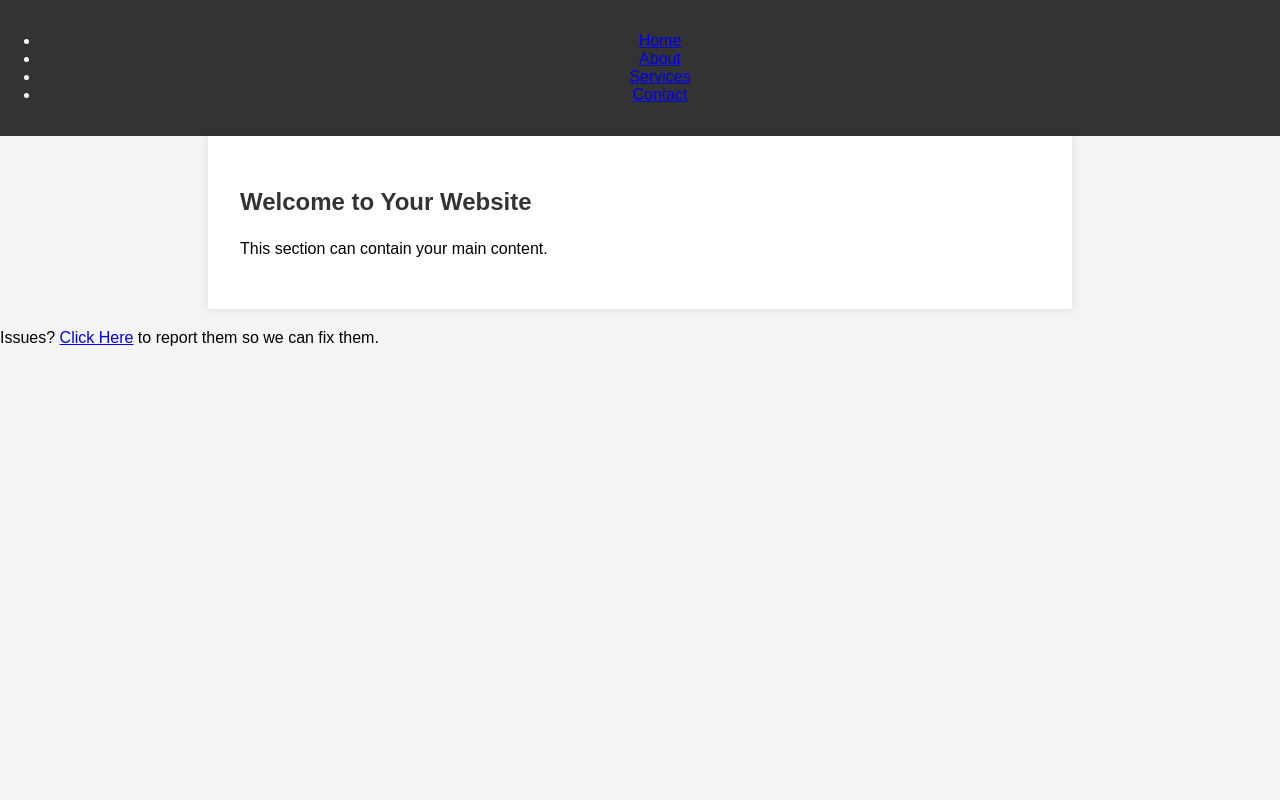
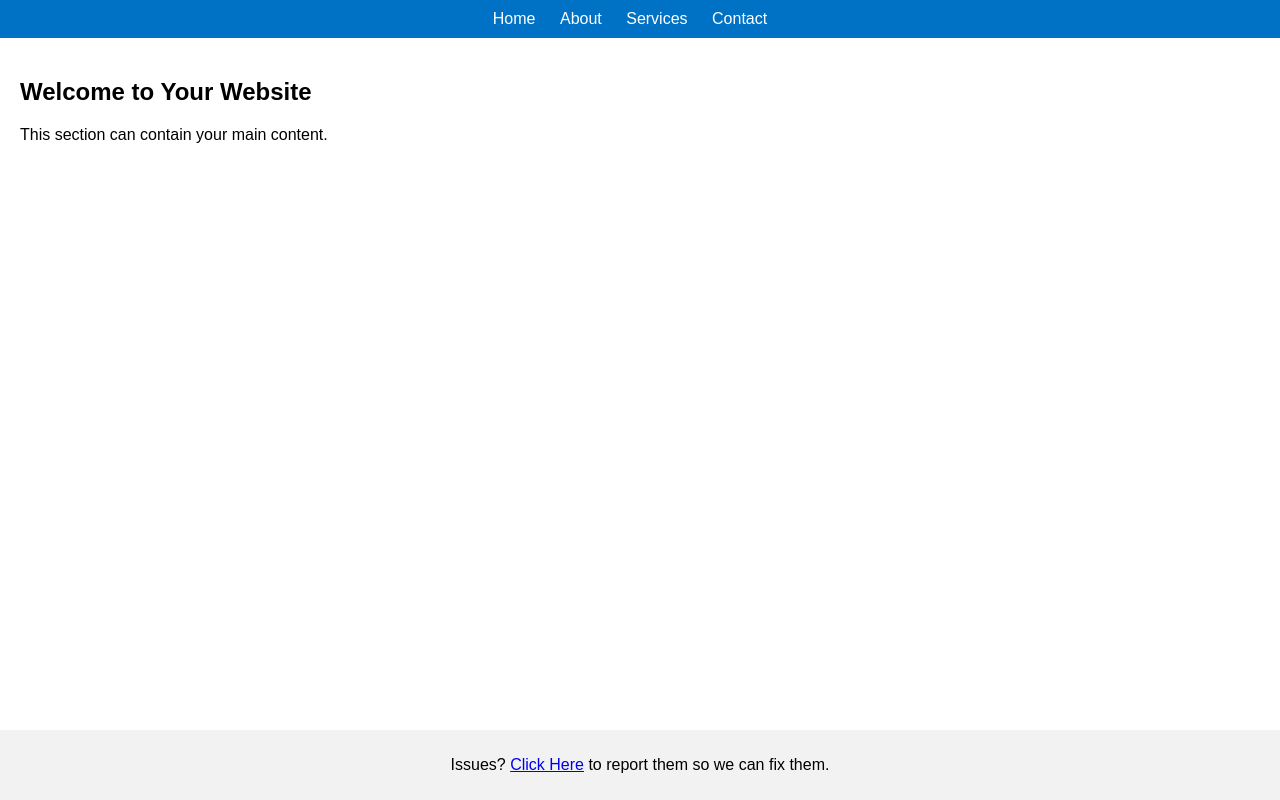
Before and after one commit to TechGenius1234/TechGenius1234.github.io, a plain HTML site: page index.html in a window 1280 px wide. Drawn offline with Linux system fonts and the light colour scheme.

Commit message:
Update styles.css

```diff
--- a/styles.css
+++ b/styles.css
@@ -1,50 +1,42 @@
+/* styles.css */
 body {
     font-family: Arial, sans-serif;
     margin: 0;
     padding: 0;
-    background-color: #f4f4f4;
 }
+
 header {
-    background-color: #333;
-    color: #fff;
-    padding: 1em 0;
+    background-color: #0072c6;
+    color: white;
+    padding: 10px 0;
     text-align: center;
 }
-main {
-    padding: 2em;
-    max-width: 800px;
-    margin: 0 auto;
-    background-color: #fff;
-    box-shadow: 0 0 10px rgba(0,0,0,0.1);
+
+header nav ul {
+    list-style-type: none;
+    margin: 0;
+    padding: 0;
 }
-h1, h2 {
-    color: #333;
+
+header nav ul li {
+    display: inline;
+    margin-right: 20px;
 }
-p {
-    line-height: 1.6;
-}
-.contact {
-    margin-top: 2em;
-}
-.contact a {
-    color: #333;
+
+header nav ul li a {
+    color: white;
     text-decoration: none;
 }
-.contact a:hover {
-    text-decoration: underline;
+
+main {
+    padding: 20px;
 }
-.button-container {
-    margin-top: 2em;
+
+footer {
+    background-color: #f2f2f2;
+    padding: 10px 0;
+    text-align: center;
+    position: fixed;
+    bottom: 0;
+    width: 100%;
 }
-.button {
-    display: inline-block;
-    padding: 10px 20px;
-    margin: 5px;
-    color: #fff;
-    background-color: #333;
-    text-decoration: none;
-    border-radius: 5px;
-}
-.button:hover {
-    background-color: #555;
-}
```
